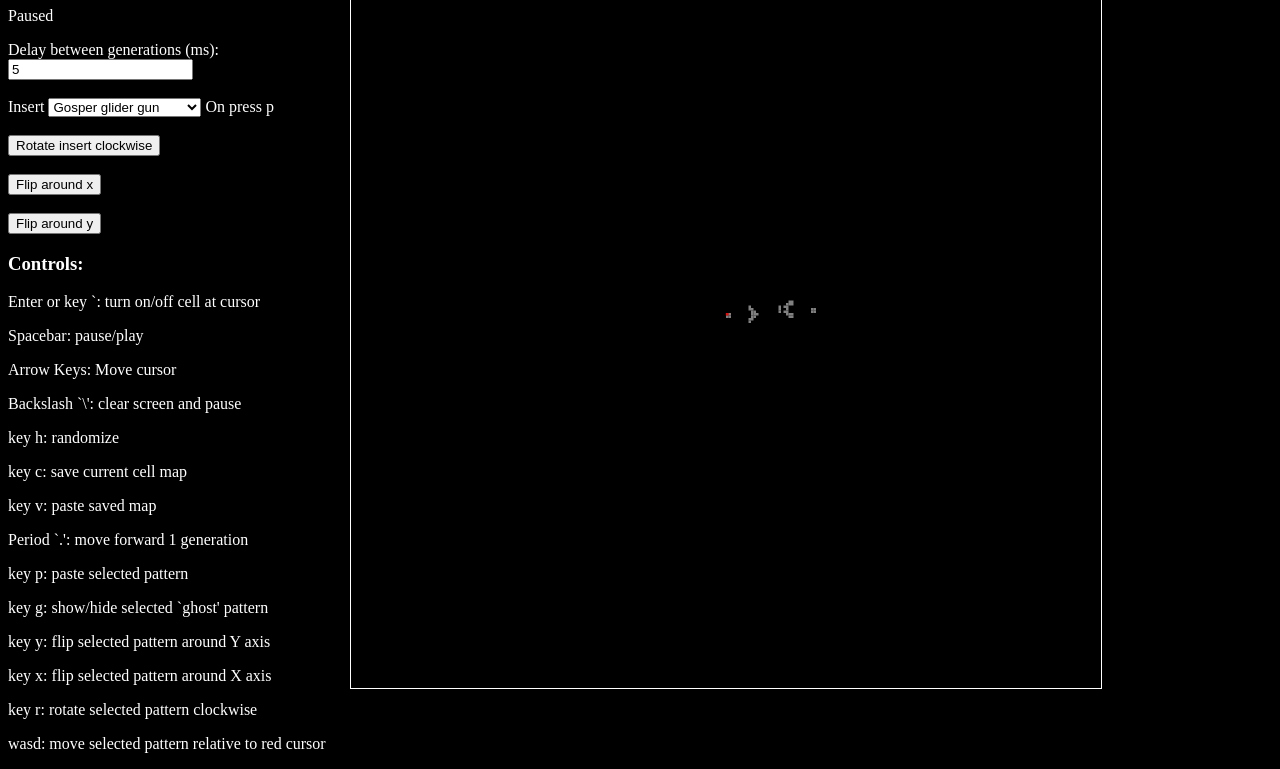
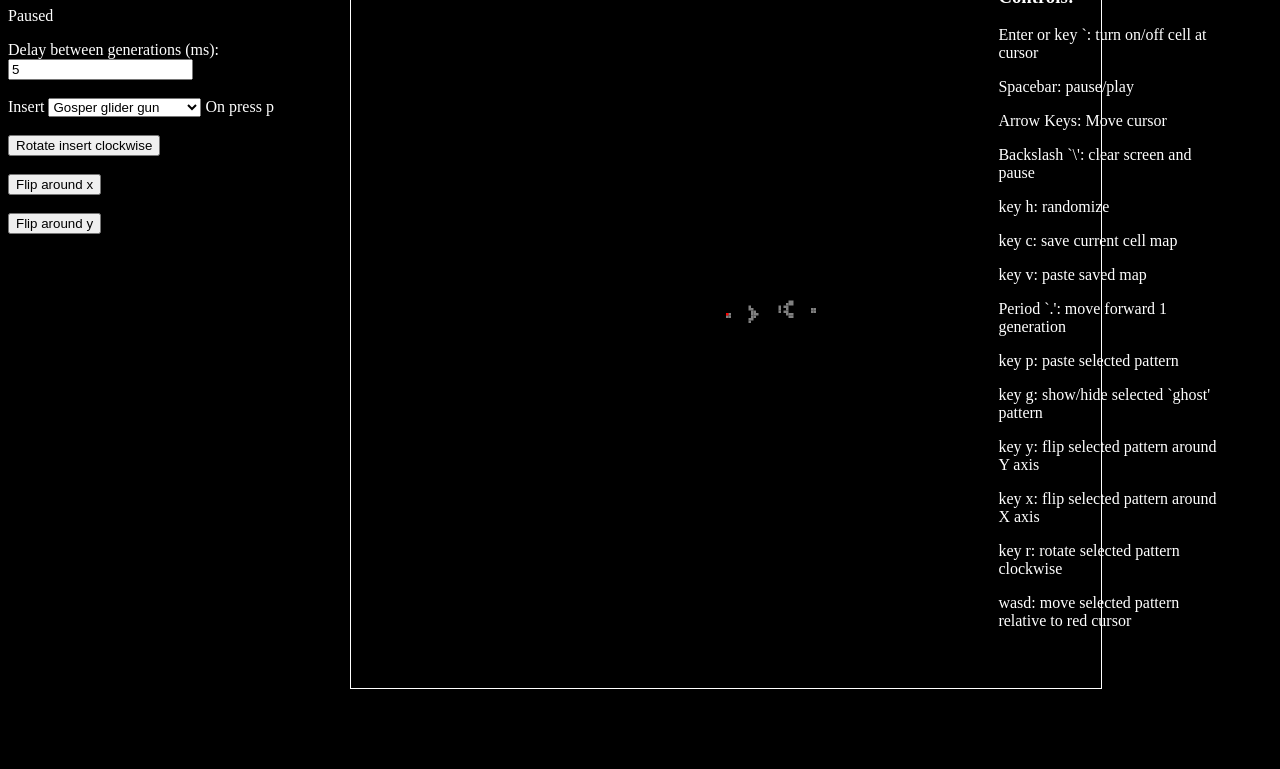
Before and after one commit to TeamKansas/Conways_Game_of_Life, a plain HTML site: page index.html in a window 1280 px wide. Shown: the part 73-842 px from the top of the page. After the commit the page ends 800 px from the top, so only its background shows below. Drawn offline with Linux system fonts and the light colour scheme.

Commit message:
Update canvas.css

```diff
--- a/canvas.css
+++ b/canvas.css
@@ -4,6 +4,7 @@ html {
     color: white;
 }
 aside {
+    position: relative;
     width: 325px;
 }
 canvas {
@@ -14,3 +15,9 @@ canvas {
     left: 350px;
     top: 10px;
 }
+.instructions {
+    position: absolute;
+    left: 78%;
+    top: 5%;
+    width: 18%;
+}
```
